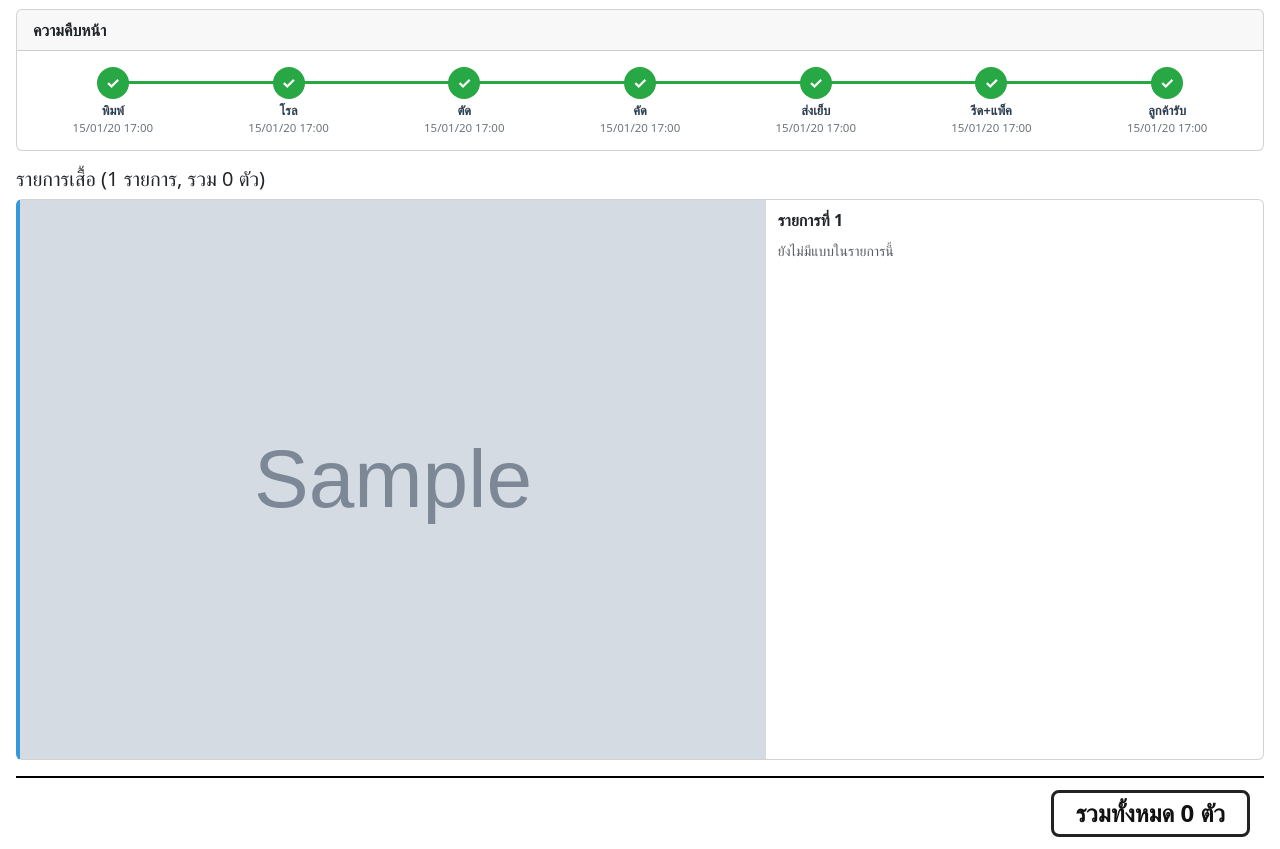
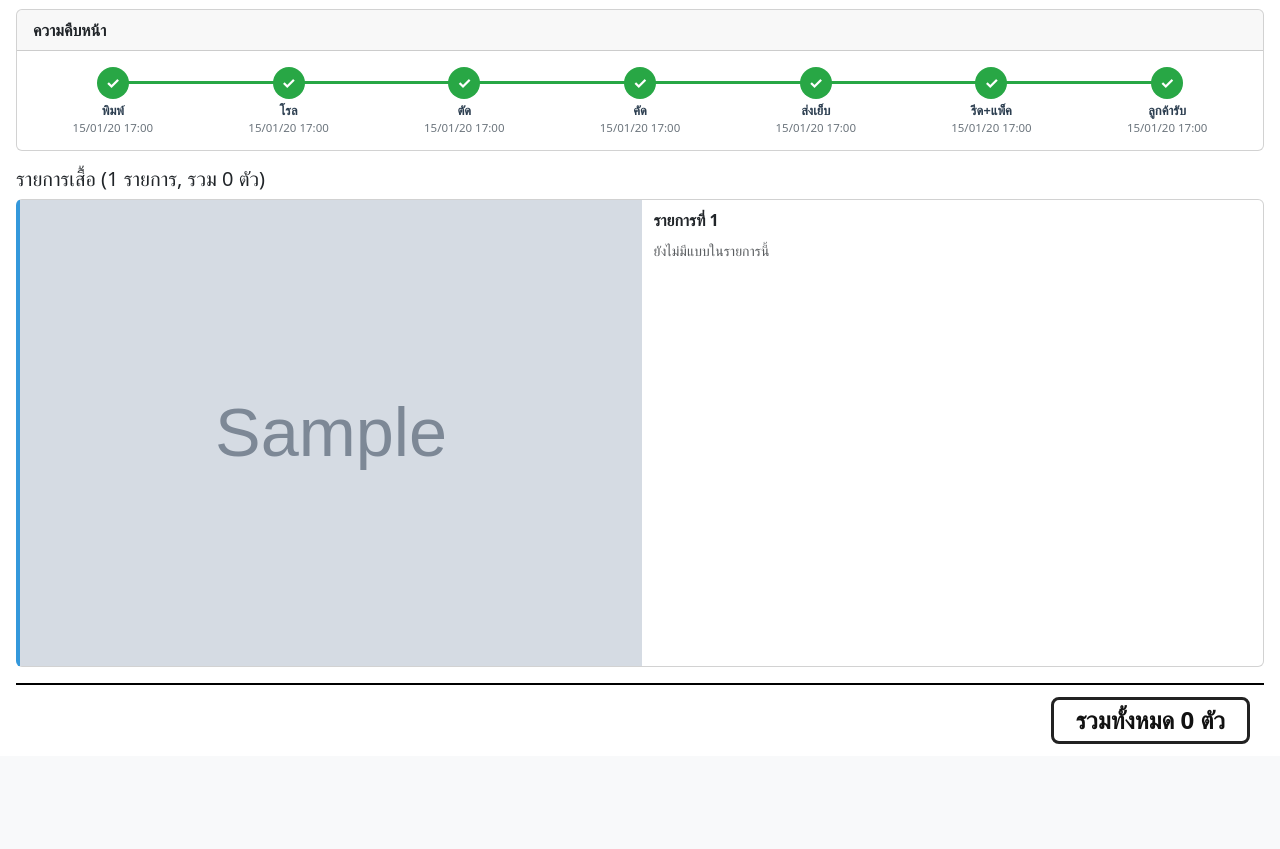
Before and after one commit to zoftdown/Claude-201-Order-V1, a Django app: page /1/ in a window 1280 px wide. Shown: the part 396-1245 px from the top of the page. After the commit the page ends 1140 px from the top, so only its background shows below. Run offline with Django 5.2, Linux system fonts and the light colour scheme; a user stored in the database is signed in; tables that the repository leaves empty hold one stand-in row (values such as "Sample post"); grey boxes marked "Sample" are stand-in pictures; data that the repository does not hold is empty.

Commit message:
style(detail): make item image layout 50:50 always
order_detail.html item cards now split image/variants 50:50 (was 60:40)
for every order regardless of item count. Only order_detail.html changed;
order_print.html and order_pick.html keep their 80:20 layout.

Co-Authored-By: Claude Opus 4.7 (1M context) <noreply@anthropic.com>

```diff
--- a/templates/orders/order_detail.html
+++ b/templates/orders/order_detail.html
@@ -204,13 +204,13 @@
         padding: 6px 18px;
     }
 
-    /* Item card 2-column: image left 60%, variants right 40% (mirrors print view) */
+    /* Item card 2-column: image left 50%, variants right 50% (always 50:50) */
     .item-body-row {
         display: flex;
         align-items: flex-start;
     }
     .item-image-col {
-        flex: 0 0 60%;
+        flex: 0 0 50%;
         background: #f8f9fa;
         display: flex;
         align-items: center;
@@ -231,7 +231,7 @@
         text-align: center;
     }
     .item-content-col {
-        flex: 1 1 auto;
+        flex: 0 0 50%;
         min-width: 0;
         padding: 8px 12px;
     }
```
